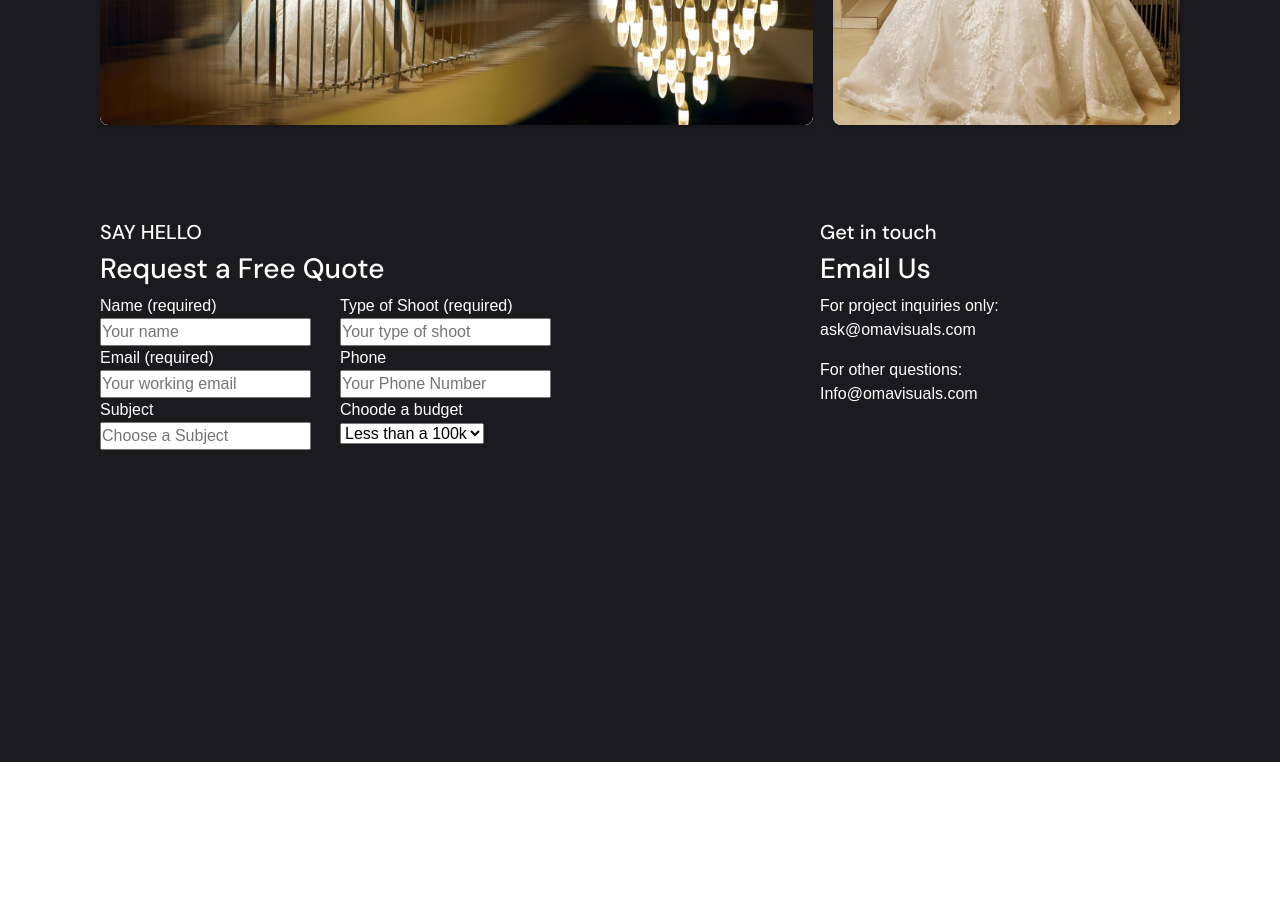
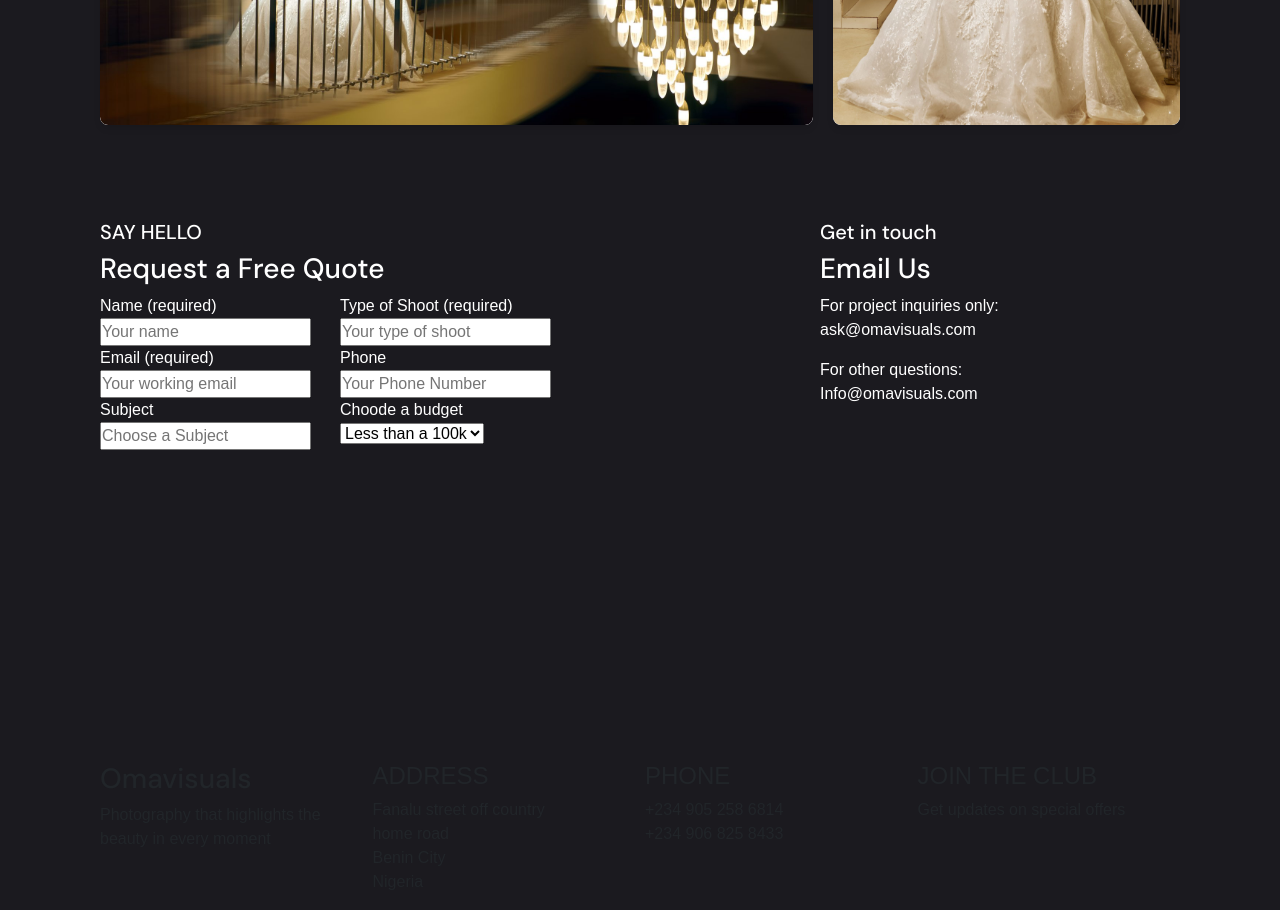
Before and after one commit to Brixx961/Design-to-code, a plain HTML site: page index.html in a window 1280 px wide. Shown: the part 7089-7999 px from the top of the page. Before the commit the page ends 7851 px from the top, so only its background shows below. Drawn offline with nearby package versions, Linux system fonts and the light colour scheme.

Commit message:
Add and style footer section in index.html

```diff
--- a/index.html
+++ b/index.html
@@ -388,6 +388,31 @@
 
 <!-- footer begins -->
 <section>
+  <div class="footer">
+    <div class="footer-item">
+      <h3>Omavisuals</h3>
+      <p>Photography that highlights the beauty in every moment</p>
+    </div>
+    <div class="footer-item">
+      <h4>ADDRESS</h4>
+      <p>Fanalu street off country <br> home road <br>
+        Benin City <br>
+        Nigeria</p>
+
+    </div>
+    <div class="footer-item">
+      <h4>PHONE</h4>
+      <p>
+        +234 905 258 6814 <br>
+        +234 906 825 8433
+      </p>
+
+    </div>
+    <div class="footer-item">
+        <h4>JOIN THE CLUB</h4>
+        <P>Get updates on special offers</P>
+    </div>
+  </div>
 
 </section>
 <!-- footer ends -->
--- a/style.css
+++ b/style.css
@@ -635,3 +635,16 @@ opacity: 1; */
 .form-grid1{
 
 }
+.footer{
+  display: flex;
+  justify-content: center;
+  align-content: center;
+  margin: 0px 100px;
+  gap: 10px;
+}
+
+.footer-item{
+  align-items: center;
+  width: 100%;
+
+}
```
